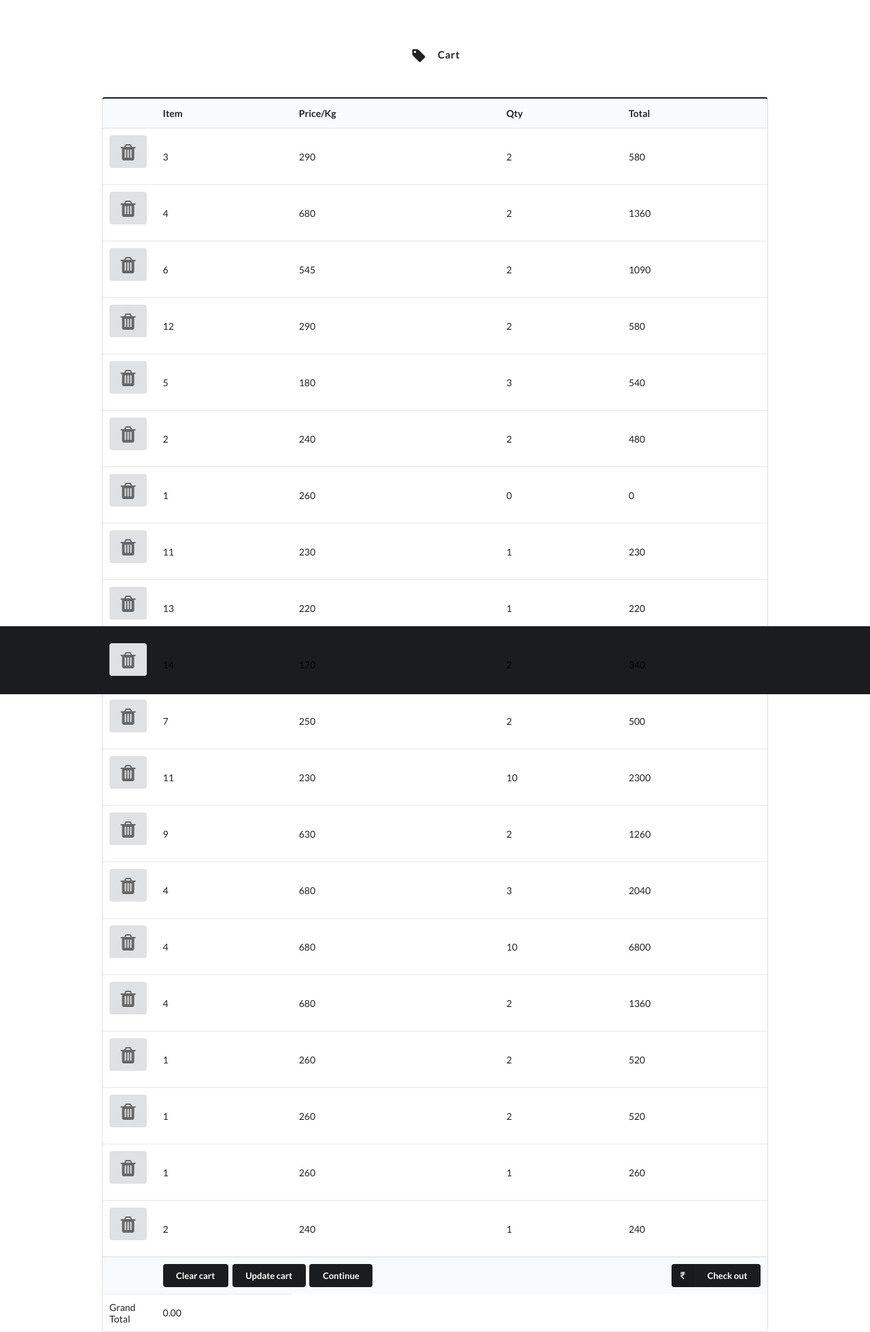
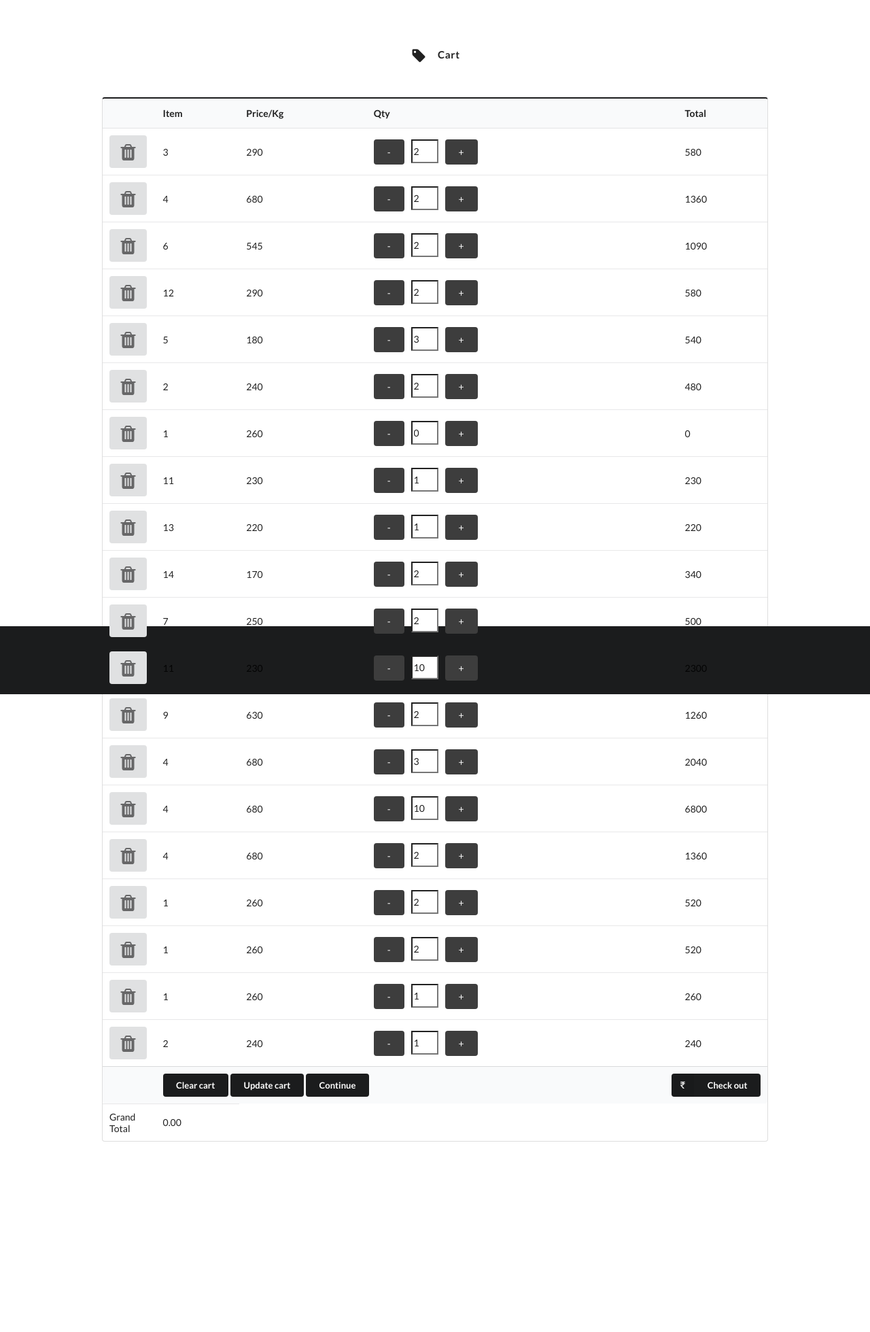
Before and after one commit to ViveK05KV/FishMarket, a Django app: template farmers_market/fish_market/templates/fish_market/cart.html in a window 1280 px wide. Shown: the part 79-2038 px from the top of the page at 68% size. After the commit the page ends 1758 px from the top, so only its background shows below. Run offline with Django 3.2, Linux system fonts and the light colour scheme; the template is opened without the code that fills it: values that come from a table or form of the project are taken from there, others are empty; data comes from the database, SQL or seed files in the repository; both versions use the stored data as it was after the commit; tables that the repository leaves empty hold one stand-in row (values such as "Sample post").

Commit message:
update date 7/4/2016

```diff
--- /dev/null
+++ b/farmers_market/assets/css/sty.css
@@ -0,0 +1,44 @@
+.button{
+  float: left;
+  margin-right: 10px;
+  -webkit-border-radius: 4;
+  -moz-border-radius: 4;
+  border-radius: 4px;
+  color: #fafafa;
+  background: #3d3d3d;
+  padding: 10px 20px 10px 20px;
+}
+.inc{
+  float: left;
+  -webkit-border-radius: 4;
+  -moz-border-radius: 4;
+  border-radius: 4px;
+  color: #fafafa;
+  background: #3d3d3d;
+  padding: 10px 20px 10px 20px;
+}
+.dec{
+  float: left;
+  -webkit-border-radius: 4;
+  -moz-border-radius: 4;
+  border-radius: 4px;
+  color: #fafafa;
+  background: #3d3d3d;
+  padding: 10px 20px 10px 20px;
+}
+.c_val{
+  height: 35px;
+  width: 40px;
+  margin-right: 10px;
+  float: left;
+}
+
+.inc:hover {
+  background: #525252;
+  text-decoration: none;
+}
+
+.dec:hover {
+  background: #525252;
+  text-decoration: none;
+}
--- a/farmers_market/assets/js/counter.js
+++ b/farmers_market/assets/js/counter.js
@@ -25,16 +25,16 @@ $(document).ready(function(){
     //Add 10 to counter
     clean_counter = clean_counter + 1;
     // Display total
-    $("#clean_counter").text(clean_counter+"kg");
-    $("#cl_value").text(clrate*clean_counter+"kg");
+    $("#clean_counter").text(clean_counter);
+    $("#cl_value").text(clrate*clean_counter+"Rs");
   });
 
   $("#cut_add").click(function(){
     //Add 10 to counter
     cut_counter = cut_counter + 1;
     // Display total
-    $("#cut_counter").text(cut_counter+"kg");
-    $("#cc_value").text(ccrate*cut_counter+"kg");
+    $("#cut_counter").text(cut_counter);
+    $("#cc_value").text(ccrate*cut_counter+"Rs");
   });
 
   //Subtract
@@ -44,8 +44,8 @@ $(document).ready(function(){
     }
     else {
       whole_counter = whole_counter - 1;
-      $("#whole_counter").text(whole_counter+"kg");
-      $("#w_value").text(wrate*whole_counter+"kg");
+      $("#whole_counter").text(whole_counter);
+      $("#w_value").text(wrate*whole_counter+"Rs");
     }
 
   });
@@ -55,8 +55,8 @@ $(document).ready(function(){
     }
     else {
       clean_counter = clean_counter - 1;
-      $("#clean_counter").text(clean_counter+"kg");
-      $("#cl_value").text(clrate*clean_counter+"kg");
+      $("#clean_counter").text(clean_counter);
+      $("#cl_value").text(clrate*clean_counter+"Rs");
     }
 
   });
@@ -66,8 +66,8 @@ $(document).ready(function(){
     }
     else {
       cut_counter = cut_counter - 1;
-      $("#cut_counter").text(cut_counter+"kg");
-      $("#cc_value").text(ccrate*cut_counter+"kg");
+      $("#cut_counter").text(cut_counter);
+      $("#cc_value").text(ccrate*cut_counter+"Rs");
     }
 
   });
--- /dev/null
+++ b/farmers_market/assets/js/new_counter.js
@@ -0,0 +1,23 @@
+$(document).ready(function(){
+  incrementVar = 0;
+  $('.inc.button').click(function(){
+      var $this = $(this),
+          $input = $this.prev('input'),
+          $parent = $input.closest('div'),
+          newValue = parseInt($input.val())+1;
+      $parent.find('.inc').addClass('a'+newValue);
+      $input.val(newValue);
+      incrementVar += newValue;
+  });
+  $('.dec.button').click(function(){
+      var $this = $(this),
+          $input = $this.next('input'),
+          $parent = $input.closest('div'),
+          newValue = parseInt($input.val())-1;
+          if(newValue>=0){
+              $parent.find('.inc').addClass('a'+newValue);
+              $input.val(newValue);
+              incrementVar += newValue;
+            }
+  });
+});
--- a/farmers_market/assets/js/test.js
+++ b/farmers_market/assets/js/test.js
@@ -32,7 +32,6 @@ $(document).ready(function() {
 
     //----------------------------------------------------------------------------------------------------
 
-    $("#whole_counter").text(whole_counter);
 
     //----------------------------------------------------------------------------------------------------
 
--- a/farmers_market/fish_market/templates/fish_market/afish.html
+++ b/farmers_market/fish_market/templates/fish_market/afish.html
@@ -106,7 +106,7 @@ $("#test").submit(function(event){
                   </button>
                 </div>
                 <p class="fish_rate">
-                  <label id="w_value" >0Kg</label>
+                  <label id="w_value" >0Rs</label>
                 </p>
                 <form method='post' id ='test'>
                   <input type="hidden" id="fid" value="{{ fish.fid }}" />
@@ -140,7 +140,7 @@ $("#test").submit(function(event){
                   </button>
                 </div>
                 <p class="fish_rate">
-                  <label id="cl_value" >0Kg</label>
+                  <label id="cl_value" >0Rs</label>
                 </p>
                 <button class="ui black button">Add to cart
                   <i class="add to cart icon"></i>
@@ -171,7 +171,7 @@ $("#test").submit(function(event){
                   </button>
                 </div>
                 <p class="fish_rate">
-                  <label id="cc_value" >0Kg</label>
+                  <label id="cc_value" >0Rs</label>
                 </p>
                 <button class="ui black button">Add to cart
                   <i class="add to cart icon"></i>
--- a/farmers_market/fish_market/templates/fish_market/cart.html
+++ b/farmers_market/fish_market/templates/fish_market/cart.html
@@ -4,10 +4,14 @@
   <title>Main</title>
   <link rel="stylesheet" type="text/css" href="{% static 'css/style.css' %}">
   <script src="https://ajax.googleapis.com/ajax/libs/jquery/2.2.0/jquery.min.js"></script>
+  <script src="{% static 'js/new_counter.js' %}"></script>
   <link rel="stylesheet" type="text/css" href="{% static 'dist/semantic.min.css' %}">
+  <link rel="stylesheet" type="text/css" href="{% static 'css/sty.css' %}">
   <script src="{% static  'dist/semantic.min.js' %}"></script>
   <script src="{% static 'js/dropdown.js' %}"></script>
   <script src="{% static 'js/test.js' %}"></script>
+  <script src="{% static 'js/counter.js' %}"></script>
+  <script src="{% static 'js/new_counter.js' %}"></script>
 </head>
 <body>
   <div id="header">
@@ -83,7 +87,13 @@
             </td>
             <td> {{ item.product.fid }}</td>
             <td>{{ item.product.currentrate }}</td>
-            <td> {{ item.quantity }}</td>
+            <td>
+              <div>
+                <div class="dec button">-</div>
+                <input class="c_val" type="text" value={{ item.quantity }} />
+                <div class="inc button">+</div>
+              </div>
+            </td>
             <td>
               <script>
                 var a = "{{ item.product.currentrate }}";
```
Also changed, not shown: farmers_market/db.sqlite3.
